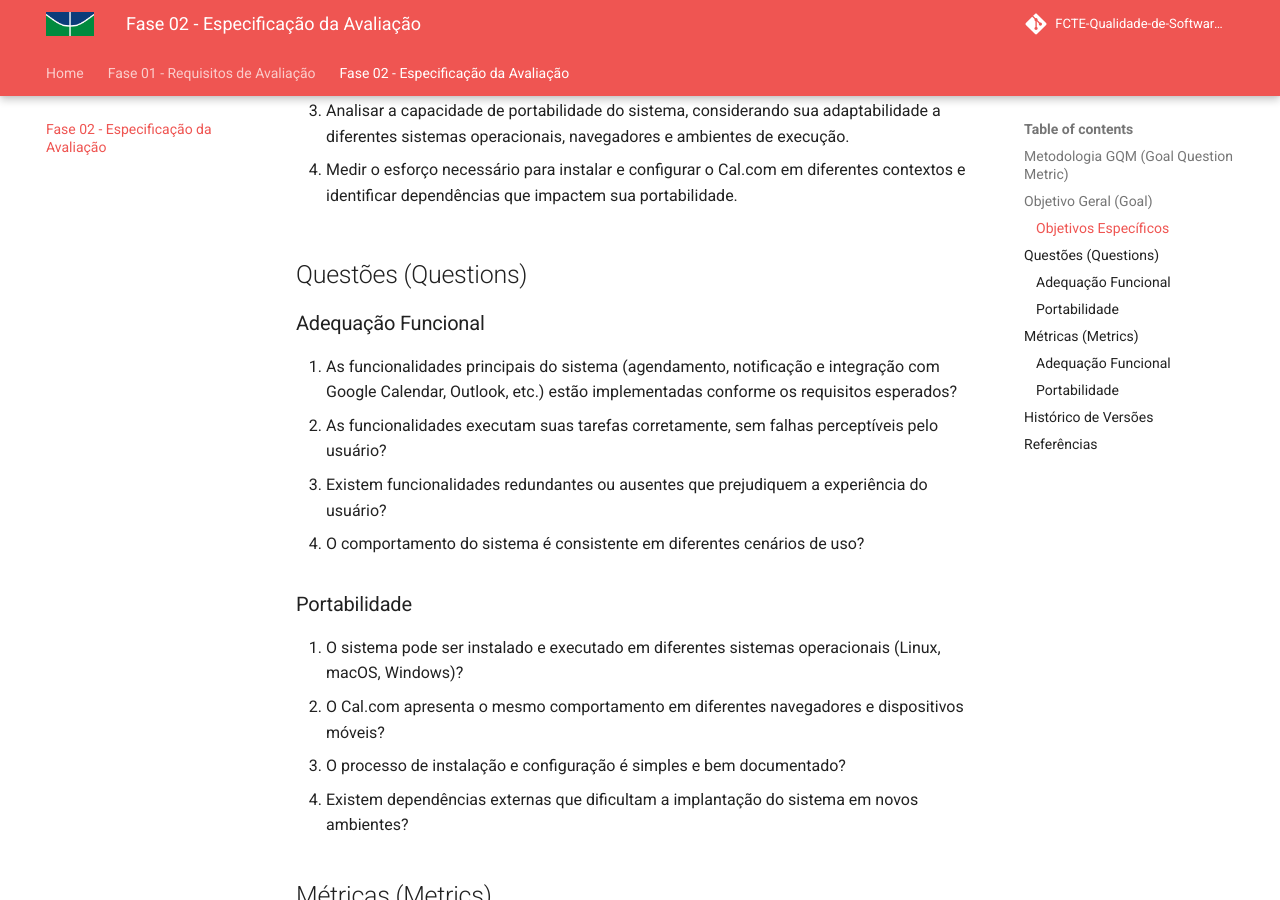
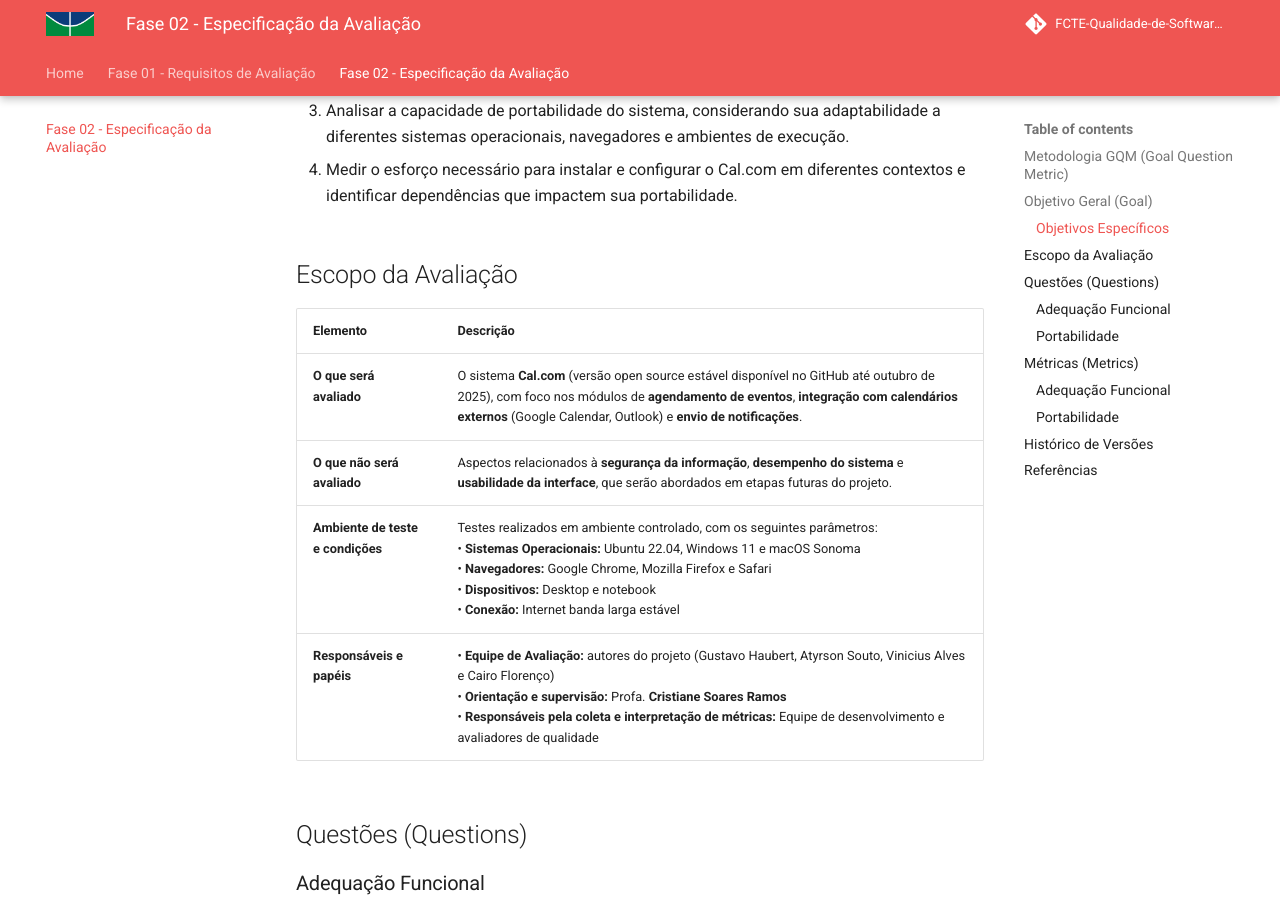
Before and after one commit to FCTE-Qualidade-de-Software-1/2025-2_T01_HEDDY-LAMAR, an MkDocs documentation site: the page built from docs/fase_2/index.md, in a window 1280 px wide and 900 px high, scrolled down 1252 px. Built offline with MkDocs 1.6.1 and Material for MkDocs 9.7.7, drawn with Linux system fonts in a browser that asks for light colours; comment, search, counter and statistics services are not loaded; some of the changed text lies outside the part shown.

Commit message:
feature(escopo): Adicionando tabela de escopo.

```diff
--- a/docs/fase_2/index.md
+++ b/docs/fase_2/index.md
@@ -29,6 +29,16 @@
 3. Analisar a capacidade de portabilidade do sistema, considerando sua adaptabilidade a diferentes sistemas operacionais, navegadores e ambientes de execução.
 
 4. Medir o esforço necessário para instalar e configurar o Cal.com em diferentes contextos e identificar dependências que impactem sua portabilidade.
+
+## Escopo da Avaliação
+
+| **Elemento** | **Descrição** |
+| :------------ | :------------- |
+| **O que será avaliado** | O sistema **Cal.com** (versão open source estável disponível no GitHub até outubro de 2025), com foco nos módulos de **agendamento de eventos**, **integração com calendários externos** (Google Calendar, Outlook) e **envio de notificações**. |
+| **O que não será avaliado** | Aspectos relacionados à **segurança da informação**, **desempenho do sistema** e **usabilidade da interface**, que serão abordados em etapas futuras do projeto. |
+| **Ambiente de teste e condições** | Testes realizados em ambiente controlado, com os seguintes parâmetros:<br>• **Sistemas Operacionais:** Ubuntu 22.04, Windows 11 e macOS Sonoma<br>• **Navegadores:** Google Chrome, Mozilla Firefox e Safari<br>• **Dispositivos:** Desktop e notebook<br>• **Conexão:** Internet banda larga estável |
+| **Responsáveis e papéis** | • **Equipe de Avaliação:** autores do projeto (Gustavo Haubert, Atyrson Souto, Vinicius Alves e Cairo Florenço)<br>• **Orientação e supervisão:** Profa. **Cristiane Soares Ramos**<br>• **Responsáveis pela coleta e interpretação de métricas:** Equipe de desenvolvimento e avaliadores de qualidade |
+
 
 ## Questões (Questions)
 
@@ -77,6 +87,7 @@
 | `1.1`  | 12/10/2025 | Criação das questões e métricas de portabilidade | [Atyrson Souto](https://github.com/Atyrson) |
 | `1.2`  | 12/10/2025 | Criação dos Objetivos | [Vinicius Alves](https://github.com/vinialves2020) |
 | `1.3`  | 12/10/2025 | Adicionando tópico sobre a metodologia | [Cairo Florenço](https://github.com/CA1RO) |
+| `1.4`  | 12/10/2025 | Adicionando tabela de escopo | [Antonio Carvalho](https://github.com/antonioscarvalho) |
 
 ## Referências
 
```
